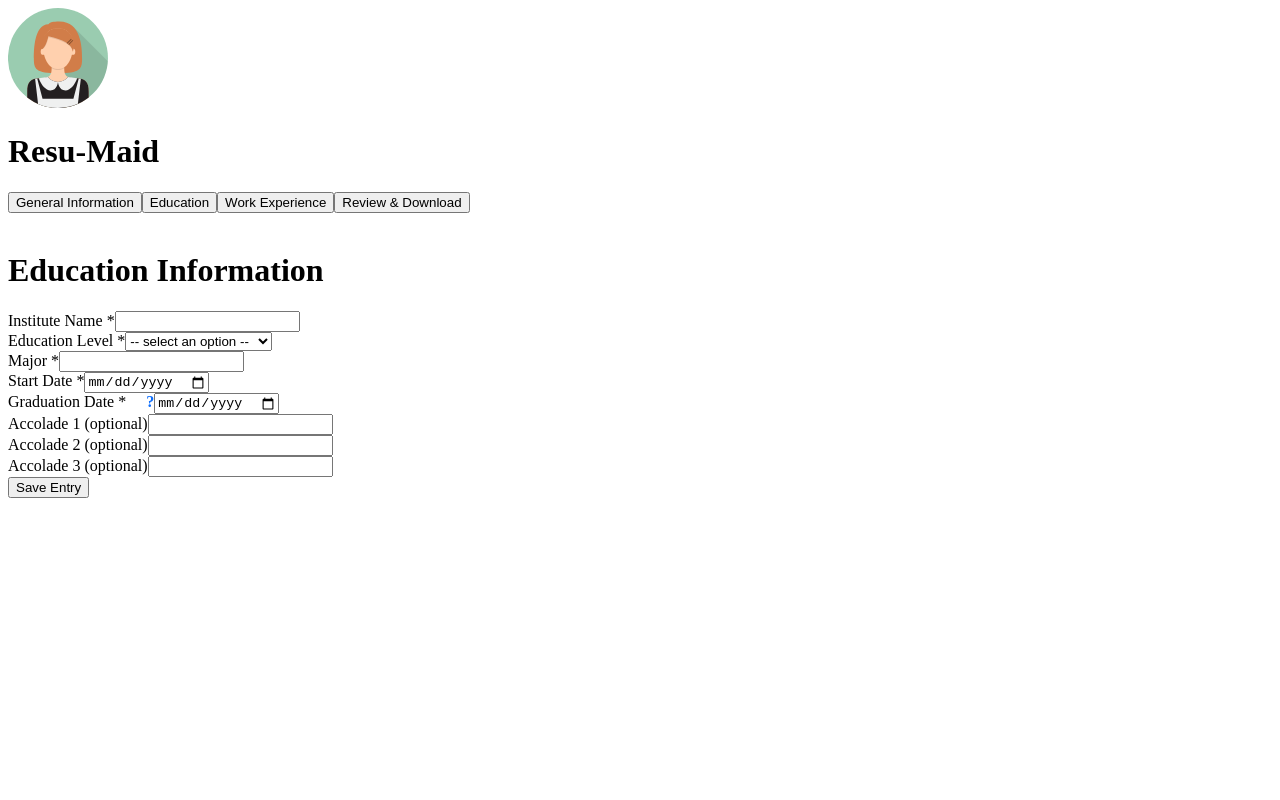
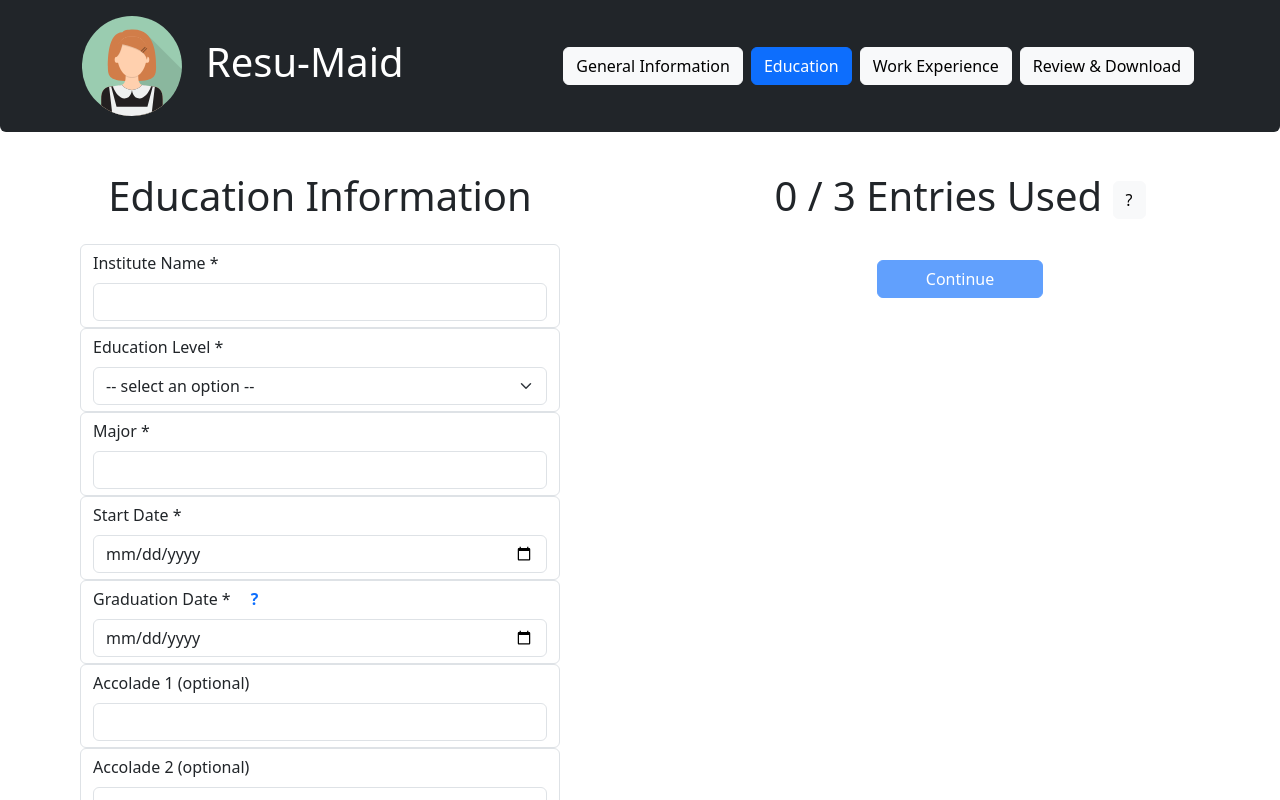
Before and after one commit to Hudson-TD/resume-creation-tool, a React (Vite) app: page / in a window 1280 px wide. Both pictures are taken after a click on the button "Education". Shown: the top 800 px of the page. Built offline with nearby package versions, Linux system fonts and the light colour scheme.

Commit message:
Removal of obsolete styling in favor of Bootstrap integration

```diff
--- a/package.json
+++ b/package.json
@@ -10,6 +10,7 @@
     "preview": "vite preview"
   },
   "dependencies": {
+    "bootstrap": "^5.3.2",
     "react": "^18.2.0",
     "react-dom": "^18.2.0"
   },
--- a/src/components/UserEducation.jsx
+++ b/src/components/UserEducation.jsx
@@ -1,15 +1,47 @@
 import EducationCard from "./EducationCard";
-import cardStyles from "../styling/Card.module.css";
 
-function UserEducation({ dataList }) {
+function UserEducation({ dataList, onSectionSave }) {
   return (
-    <>
-      <div className={cardStyles["education-cards-container"]}>
+    <div
+      className={
+        "w-100 d-flex flex-column justify-content-start align-items-center"
+      }
+    >
+      <h1 className={"py-3"}>
+        {dataList.length} / 3 Entries Used{" "}
+        <span>
+          <button
+            type="button"
+            className="btn btn-light rounded-right"
+            data-toggle="tooltip"
+            data-placement="top"
+            title="1 entry required, total entries limited to 3 for formatting purposes"
+          >
+            ?
+          </button>
+        </span>
+      </h1>
+      <div
+        className={
+          "w-100 d-flex flex-column justify-content-center align-items-center"
+        }
+      >
         {dataList.map((dataEntry, index) => {
           return <EducationCard key={index} data={dataEntry} />;
         })}
       </div>
-    </>
+      <div className="d-flex justify-content-center py-3">
+        <button
+          type="button"
+          data-next="Work Experience"
+          disabled={dataList.length >= 1 ? false : true}
+          onClick={onSectionSave}
+          className={"btn btn-primary px-5"}
+        >
+          Continue
+        </button>
+      </div>
+    </div>
   );
 }
 
--- a/src/main.jsx
+++ b/src/main.jsx
@@ -1,6 +1,7 @@
 import React from "react";
 import ReactDOM from "react-dom/client";
 import App from "./App.jsx";
+import "bootstrap/dist/css/bootstrap.css";
 
 ReactDOM.createRoot(document.getElementById("root")).render(
   <React.StrictMode>
--- a/src/styling/Card.module.css
+++ /dev/null
@@ -1,13 +0,0 @@
-.education-cards-container {
-  display: flex;
-  gap: 10px;
-  align-items: center;
-  justify-content: space-around;
-  margin-top: 40px;
-}
-
-.education-card {
-  flex: 1;
-  border: 1px solid #777;
-  max-width: 300px;
-}
--- a/src/styling/Form.module.css
+++ /dev/null
@@ -1,21 +0,0 @@
-.form-el {
-  display: flex;
-  flex-direction: column;
-}
-
-.form-label {
-  color: blueviolet;
-}
-
-.form-input {
-  color: brown;
-}
-
-.form-select {
-  color: green;
-}
-
-.captured-data-container {
-  display: flex;
-  gap: 10px;
-}
```
Also changed, not shown: 1 other file (tests, documents, lock files or other folders).
